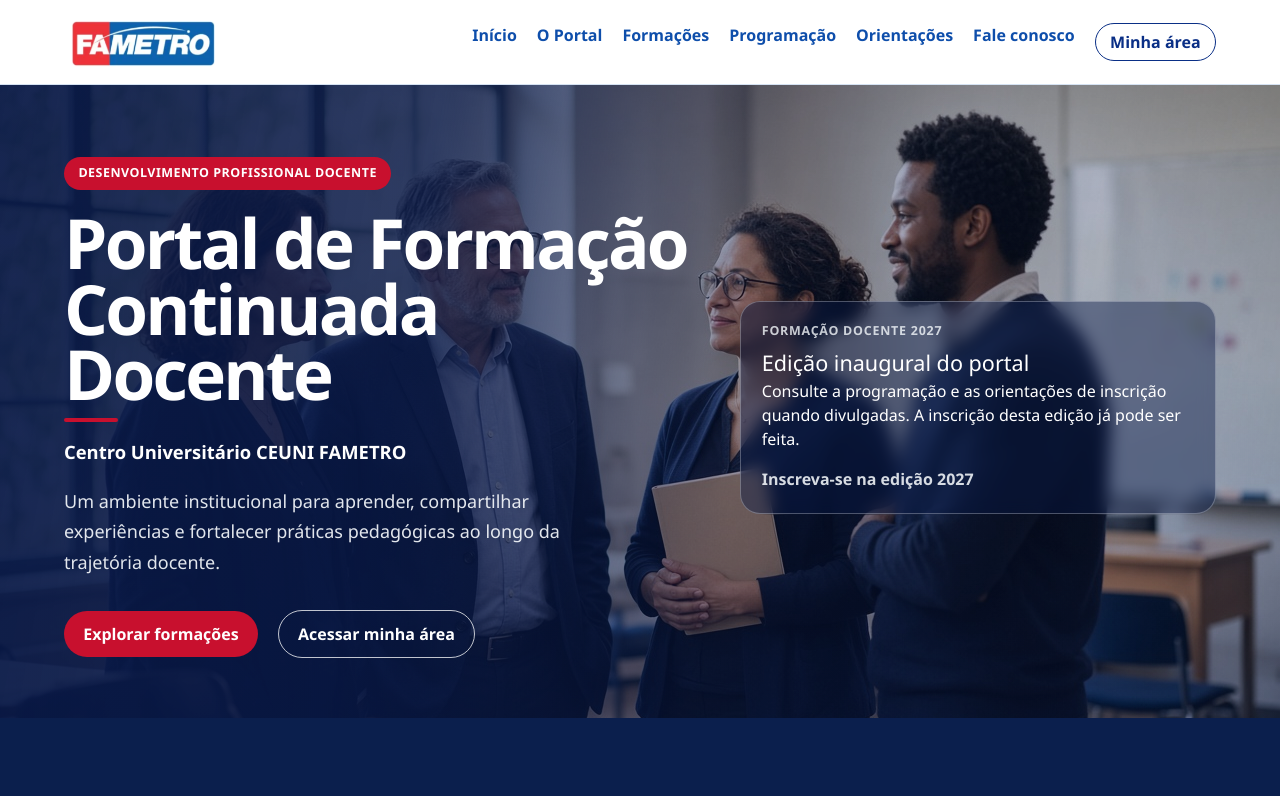
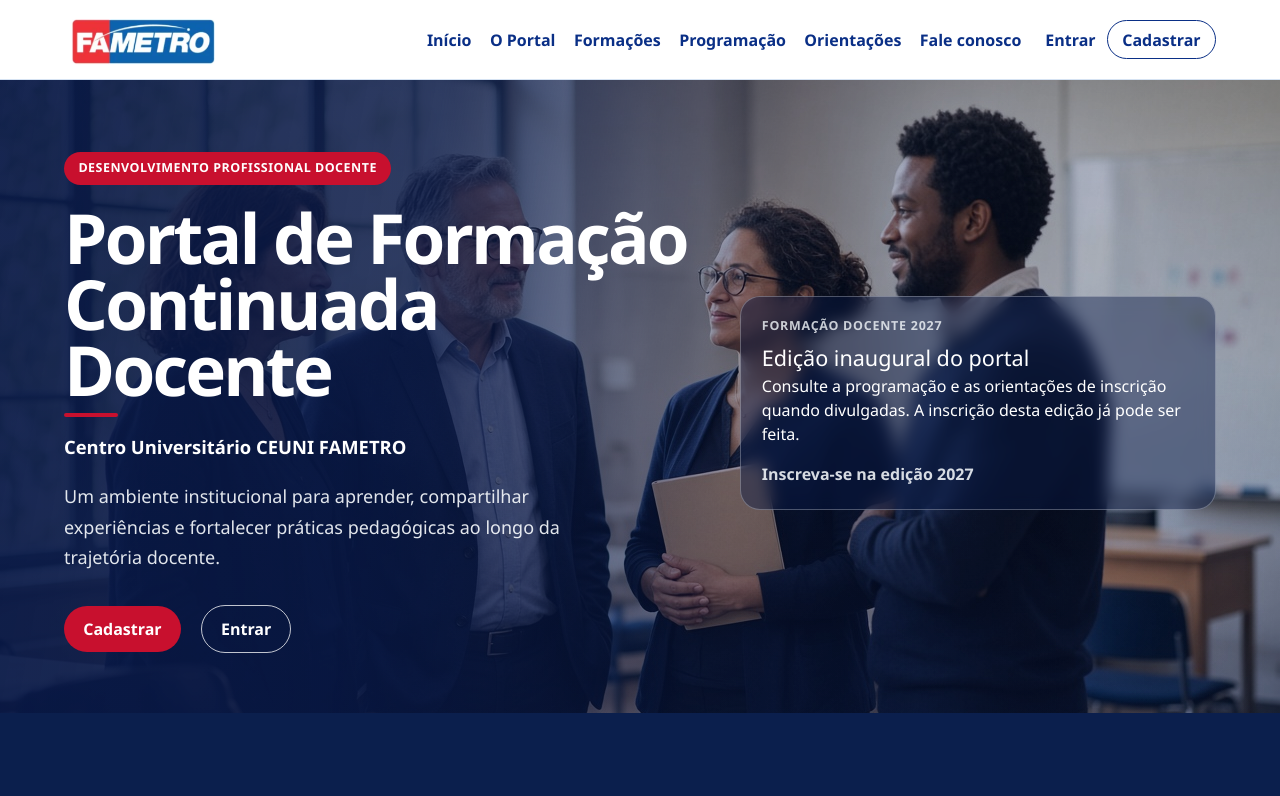
Before and after one commit to alexsandsouza/portal-ia-docente-fametro-2027, a Next.js app: page / in a window 1280 px wide. Shown: the top 796 px of the page. Built offline with nearby package versions, Linux system fonts and the light colour scheme; no server answers.

Commit message:
feat: add login, registration, and a mobile menu
Let visitors enter or register from the homepage and header, and leave from the same menu.

```diff
--- /dev/null
+++ b/app/entrar/actions.ts
@@ -0,0 +1,30 @@
+"use server";
+
+import { headers } from "next/headers";
+import { redirect } from "next/navigation";
+import { issueAccessLink } from "@/lib/auth/send-access-link";
+import { sendAccessEmail } from "@/lib/mail/gmail";
+import { messages } from "@/lib/messages/pt-br";
+import { renewRemoteAccessLink } from "@/lib/store/remote-portal";
+import { normalizeEmail } from "@/lib/validation/email";
+
+export async function requestAccess(formData: FormData) {
+  const email = normalizeEmail(String(formData.get("email") ?? ""));
+  if (!email) redirect("/entrar?erro=" + encodeURIComponent(messages.emailInvalid));
+  const remote = await renewRemoteAccessLink(email);
+  const local = remote ? null : issueAccessLink(email);
+  const person = remote?.participant ?? local?.participant;
+  const path = remote?.path ?? local?.path;
+  if (person && path) {
+    await sendAccessEmail({ to: person.email, fullName: person.fullName, url: `${await publicOrigin()}${path}` });
+  }
+  redirect("/entrar?aviso=" + encodeURIComponent("Se houver inscrição neste e-mail, enviamos o link para entrar."));
+}
+
+async function publicOrigin() {
+  if (process.env.PORTAL_PUBLIC_URL) return process.env.PORTAL_PUBLIC_URL.replace(/\/$/, "");
+  const headerList = await headers();
+  const host = headerList.get("x-forwarded-host") ?? headerList.get("host") ?? "localhost:3000";
+  const proto = headerList.get("x-forwarded-proto") ?? "http";
+  return `${proto}://${host}`;
+}
--- /dev/null
+++ b/app/entrar/page.tsx
@@ -0,0 +1,34 @@
+import Link from "next/link";
+import { redirect } from "next/navigation";
+import { requestAccess } from "@/app/entrar/actions";
+import { readSession } from "@/lib/auth/session";
+
+export default async function EntrarPage({
+  searchParams,
+}: {
+  searchParams: Promise<Record<string, string | undefined>>;
+}) {
+  const query = await searchParams;
+  const session = await readSession();
+  if (session?.role === "participant") redirect("/conta");
+  return (
+    <main className="page">
+      <h1 className="text-4xl">Entrar</h1>
+      <p className="mt-3 max-w-xl leading-7 text-[var(--fametro-muted)]">
+        Informe o e-mail da inscrição. Enviamos um link para abrir a sua área, sem senha.
+      </p>
+      <form action={requestAccess} className="inscricao-card mt-8 grid max-w-xl gap-4">
+        <label className="grid gap-1" htmlFor="email">
+          E-mail
+          <input id="email" name="email" type="email" autoComplete="email" required />
+        </label>
+        <button type="submit">Enviar link de acesso</button>
+      </form>
+      {query.erro ? <p className="mt-4 text-red-800">{query.erro}</p> : null}
+      {query.aviso ? <p className="mt-4 max-w-xl">{query.aviso}</p> : null}
+      <p className="mt-6">
+        Ainda não tem cadastro? <Link href="/inscricao">Cadastrar</Link>
+      </p>
+    </main>
+  );
+}
--- a/app/globals.css
+++ b/app/globals.css
@@ -60,6 +60,110 @@ a {
 .brand-bar {
   background: white;
   border-bottom: 1px solid var(--fametro-line);
+}
+
+.brand-inner {
+  display: flex;
+  flex-wrap: wrap;
+  align-items: center;
+  justify-content: space-between;
+  gap: 0.75rem 1rem;
+  width: min(72rem, calc(100% - 2rem));
+  margin: 0 auto;
+  padding: 0.85rem 0;
+}
+
+.site-menu {
+  display: contents;
+}
+
+.menu-toggle {
+  display: inline-flex;
+  align-items: center;
+  justify-content: center;
+  width: 2.75rem;
+  height: 2.75rem;
+  border: 1px solid var(--fametro-line);
+  border-radius: 0.8rem;
+  background: white;
+  padding: 0;
+}
+
+.menu-icon {
+  display: block;
+  width: 1.15rem;
+  height: 2px;
+  border-radius: 999px;
+  background: var(--fametro-navy);
+  box-shadow: 0 -6px 0 var(--fametro-navy), 0 6px 0 var(--fametro-navy);
+}
+
+.menu-toggle[aria-expanded="true"] .menu-icon {
+  background: transparent;
+  box-shadow: none;
+  position: relative;
+}
+
+.menu-toggle[aria-expanded="true"] .menu-icon::before,
+.menu-toggle[aria-expanded="true"] .menu-icon::after {
+  content: "";
+  position: absolute;
+  left: 0;
+  top: 0;
+  width: 1.15rem;
+  height: 2px;
+  border-radius: 999px;
+  background: var(--fametro-navy);
+}
+
+.menu-toggle[aria-expanded="true"] .menu-icon::before {
+  transform: rotate(45deg);
+}
+
+.menu-toggle[aria-expanded="true"] .menu-icon::after {
+  transform: rotate(-45deg);
+}
+
+.site-nav {
+  display: none;
+  flex-basis: 100%;
+  gap: 0.15rem 1.15rem;
+  margin: 0;
+  padding: 0.2rem 0 0.85rem;
+}
+
+.site-nav.open {
+  display: flex;
+  flex-direction: column;
+  align-items: flex-start;
+}
+
+.site-nav a {
+  color: var(--fametro-navy);
+  font-weight: 700;
+  text-decoration: none;
+  padding: 0.45rem 0;
+}
+
+.site-nav a.header-enter {
+  padding: 0.4rem 0.9rem;
+}
+
+.site-nav-actions {
+  display: flex;
+  flex-wrap: wrap;
+  align-items: center;
+  gap: 0.7rem;
+  margin-top: 0.45rem;
+}
+
+.header-exit {
+  border: 1px solid var(--fametro-line);
+  border-radius: 999px;
+  background: white;
+  color: var(--fametro-navy);
+  font-weight: 700;
+  padding: 0.4rem 0.9rem;
 }
 
 .page {
@@ -726,6 +830,33 @@ button.quiet {
   }
 }
 
+@media (min-width: 960px) {
+  .menu-toggle {
+    display: none;
+  }
+
+  .site-nav,
+  .site-nav.open {
+    display: flex;
+    flex: 1;
+    flex-basis: auto;
+    flex-direction: row;
+    flex-wrap: wrap;
+    align-items: center;
+    justify-content: flex-end;
+    padding: 0;
+  }
+
+  .site-nav a {
+    padding: 0.2rem 0;
+  }
+
+  .site-nav-actions {
+    margin-top: 0;
+    margin-left: 0.35rem;
+  }
+}
+
 .site-footer {
   border-top: 4px solid var(--fametro-red);
   background: white;
--- a/app/inscricao/page.tsx
+++ b/app/inscricao/page.tsx
@@ -1,3 +1,4 @@
+import Link from "next/link";
 import { GoogleButton } from "@/app/inscricao/google-button";
 import { resendAccess, submitEnrollment } from "@/app/inscricao/actions";
 import { messages } from "@/lib/messages/pt-br";
@@ -13,6 +14,9 @@ export default async function InscricaoPage({
       <h1 className="text-4xl">Inscrição</h1>
       <p className="mt-3 max-w-xl leading-7 text-[var(--fametro-muted)]">
         Informe nome, sobrenome, CPF e e-mail. Depois do envio, a sua área mostra o perfil e o comprovante.
+      </p>
+      <p className="mt-3">
+        Já tem cadastro? <Link href="/entrar">Entrar</Link>
       </p>
       <form action={submitEnrollment} className="inscricao-card mt-8 grid max-w-xl gap-4">
         <label className="grid gap-1" htmlFor="givenName">
--- a/app/page.tsx
+++ b/app/page.tsx
@@ -1,7 +1,10 @@
 import Link from "next/link";
+import { signOut } from "@/app/sair/actions";
+import { readSession } from "@/lib/auth/session";
 import { messages } from "@/lib/messages/pt-br";
 
-export default function HomePage() {
+export default async function HomePage() {
+  const session = await readSession();
   return (
     <main>
       <section className="home-hero">
@@ -15,8 +18,19 @@ export default function HomePage() {
               Um ambiente institucional para aprender, compartilhar experiências e fortalecer práticas pedagógicas ao longo da trajetória docente.
             </p>
             <p className="home-hero-actions">
-              <Link className="button-link" href="/formacoes">Explorar formações</Link>
-              <Link className="button-link ghost" href="/conta">Acessar minha área</Link>
+              {session ? (
+                <>
+                  <Link className="button-link" href="/conta">Minha área</Link>
+                  <form action={signOut}>
+                    <button className="button-link ghost" type="submit">Sair</button>
+                  </form>
+                </>
+              ) : (
+                <>
+                  <Link className="button-link" href="/inscricao">Cadastrar</Link>
+                  <Link className="button-link ghost" href="/entrar">Entrar</Link>
+                </>
+              )}
             </p>
           </div>
           <aside className="hero-facts">
--- /dev/null
+++ b/app/sair/actions.ts
@@ -0,0 +1,9 @@
+"use server";
+
+import { redirect } from "next/navigation";
+import { clearSession } from "@/lib/auth/session";
+
+export async function signOut() {
+  await clearSession();
+  redirect("/");
+}
--- a/components/site-header.tsx
+++ b/components/site-header.tsx
@@ -1,33 +1,18 @@
 import Image from "next/image";
 import Link from "next/link";
+import { SiteMenu } from "@/components/site-menu";
+import { readSession } from "@/lib/auth/session";
 import { messages } from "@/lib/messages/pt-br";
 
-const sections = [
-  ["/", "Início"],
-  ["/o-portal", "O Portal"],
-  ["/formacoes", "Formações"],
-  ["/programacao", "Programação"],
-  ["/orientacoes", "Orientações"],
-  ["/contato", "Fale conosco"],
-];
-
-export function SiteHeader() {
+export async function SiteHeader() {
+  const session = await readSession();
   return (
     <header className="brand-bar">
-      <div className="mx-auto flex w-[min(72rem,calc(100%-2rem))] flex-wrap items-center justify-between gap-4 py-4">
+      <div className="brand-inner">
         <Link href="/" className="inline-flex items-center no-underline" aria-label="FAMETRO Centro Universitário">
           <Image src="/fametro-logo.png" alt="" width={156} height={52} priority />
         </Link>
-        <nav className="flex flex-wrap gap-x-5 gap-y-2" aria-label="Atalhos">
-          {sections.map(([href, label]) => (
-            <Link key={href} href={href}>
-              {label}
-            </Link>
-          ))}
-          <Link className="header-enter" href="/conta">
-            Minha área
-          </Link>
-        </nav>
+        <SiteMenu signedIn={Boolean(session)} />
       </div>
       <p className="sr-only">{messages.homeTitle}</p>
     </header>
--- /dev/null
+++ b/components/site-menu.tsx
@@ -0,0 +1,74 @@
+"use client";
+
+import Link from "next/link";
+import { useEffect, useRef, useState } from "react";
+import { usePathname } from "next/navigation";
+import { signOut } from "@/app/sair/actions";
+
+const sections = [
+  ["/", "Início"],
+  ["/o-portal", "O Portal"],
+  ["/formacoes", "Formações"],
+  ["/programacao", "Programação"],
+  ["/orientacoes", "Orientações"],
+  ["/contato", "Fale conosco"],
+];
+
+export function SiteMenu({ signedIn }: { signedIn: boolean }) {
+  const pathname = usePathname();
+  const [open, setOpen] = useState(false);
+  const buttonRef = useRef<HTMLButtonElement>(null);
+
+  useEffect(() => {
+    setOpen(false);
+  }, [pathname]);
+
+  useEffect(() => {
+    if (!open) return;
+    function onKey(event: KeyboardEvent) {
+      if (event.key !== "Escape") return;
+      setOpen(false);
+      buttonRef.current?.focus();
+    }
+    document.addEventListener("keydown", onKey);
+    return () => document.removeEventListener("keydown", onKey);
+  }, [open]);
+
+  return (
+    <div className="site-menu">
+      <button
+        ref={buttonRef}
+        className="menu-toggle"
+        type="button"
+        aria-expanded={open}
+        aria-controls="menu-principal"
+        onClick={() => setOpen((value) => !value)}
+      >
+        <span className="sr-only">{open ? "Fechar menu" : "Abrir menu"}</span>
+        <span className="menu-icon" aria-hidden="true" />
+      </button>
+      <nav id="menu-principal" className={open ? "site-nav open" : "site-nav"} aria-label="Atalhos">
+        {sections.map(([href, label]) => (
+          <Link key={href} href={href} aria-current={pathname === href ? "page" : undefined}>
+            {label}
+          </Link>
+        ))}
+        <div className="site-nav-actions">
+          {signedIn ? (
+            <>
+              <Link className="header-enter" href="/conta">Minha área</Link>
+              <form action={signOut}>
+                <button className="header-exit" type="submit">Sair</button>
+              </form>
+            </>
+          ) : (
+            <>
+              <Link href="/entrar">Entrar</Link>
+              <Link className="header-enter" href="/inscricao">Cadastrar</Link>
+            </>
+          )}
+        </div>
+      </nav>
+    </div>
+  );
+}
```
